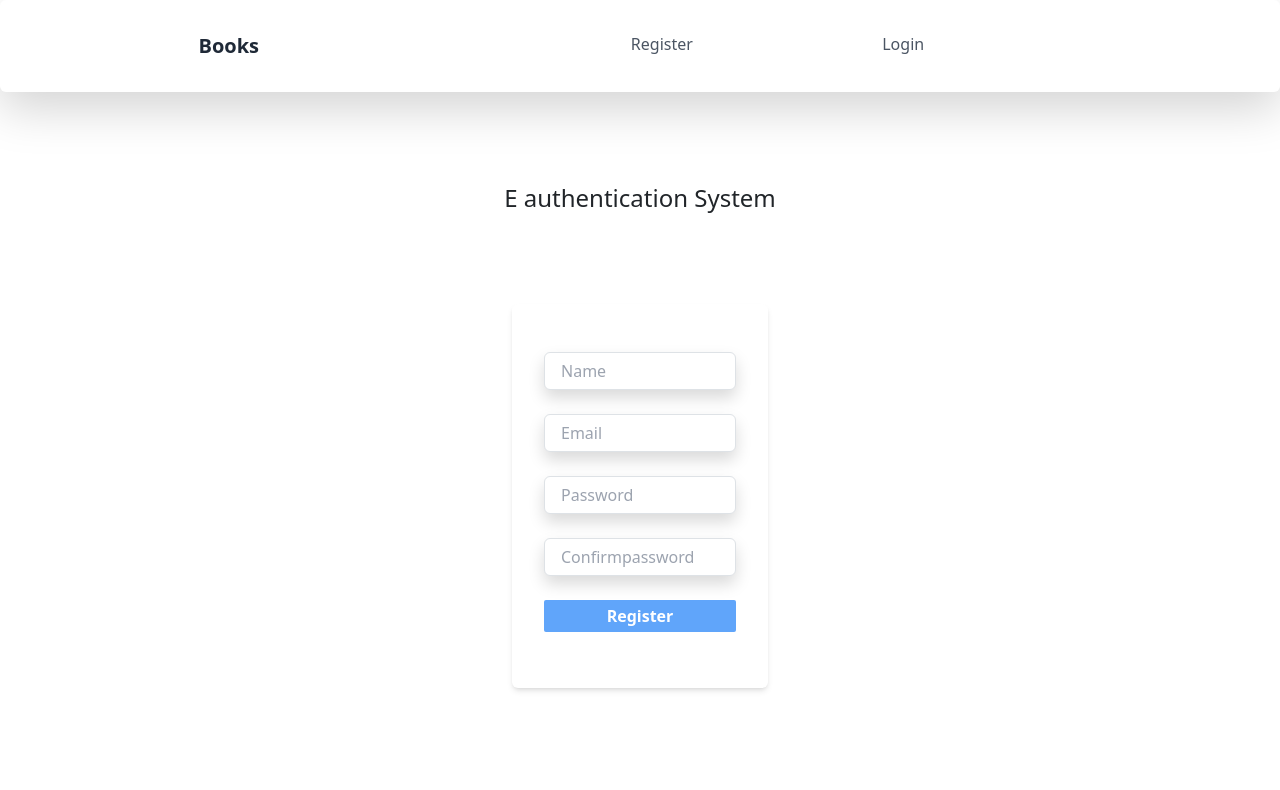
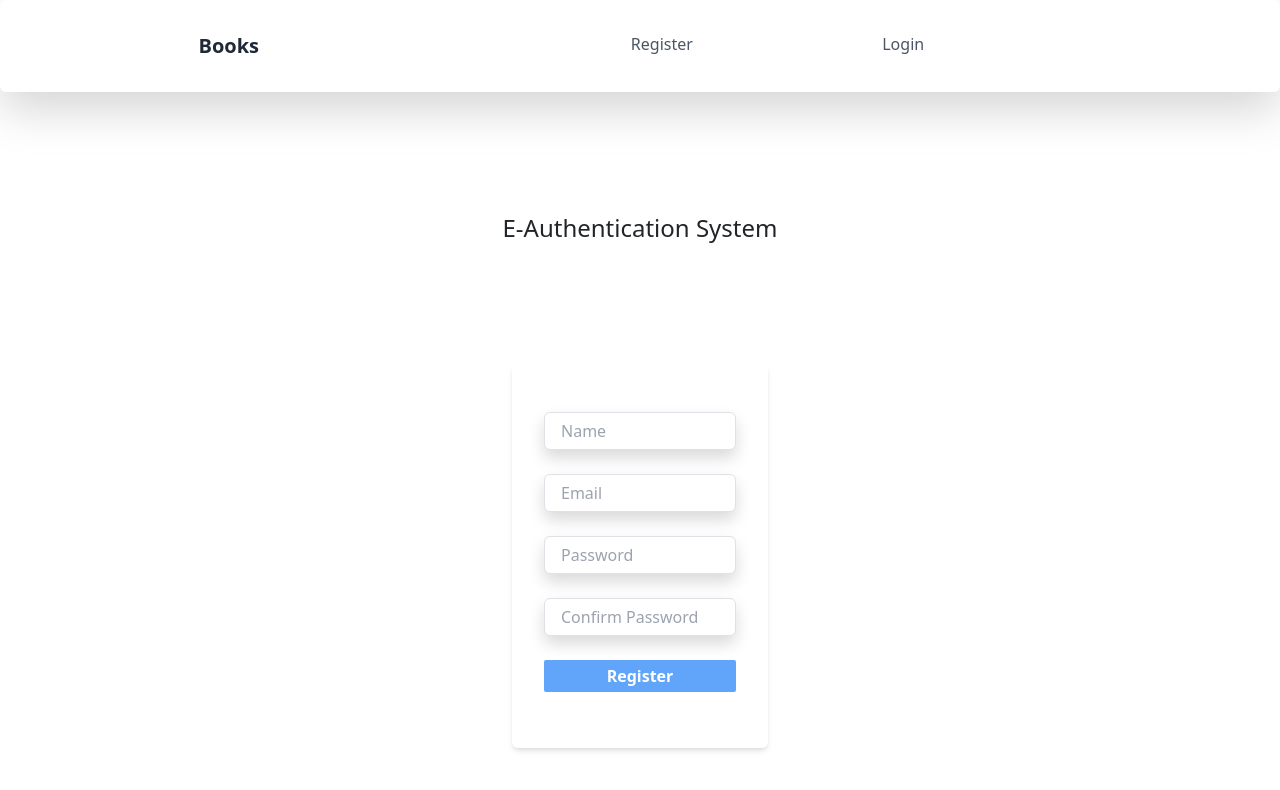
Before and after one commit to IamTarunG/E-authentication-System, a React (Create React App) app in the folder frontend/: page /signup in a window 1280 px wide. Shown: the top 790 px of the page. Built offline with nearby package versions, Linux system fonts and the light colour scheme.

Commit message:
Removed ToastContainer

```diff
--- a/frontend/src/pages/Dashboard.js
+++ b/frontend/src/pages/Dashboard.js
@@ -4,6 +4,7 @@ import { useNavigate } from "react-router-dom";
 import BookForm from "../components/BookForm";
 import { getBooks, deleteBook } from "../features/books/bookSlice";
 import Navbar from "../components/Navbar";
+import 'react-toastify/dist/ReactToastify.css';
 function Dashboard() {
 
   const dispatch = useDispatch();
@@ -14,6 +15,9 @@ function Dashboard() {
     if (!user) {
       navigate("/login");
     }
+    // if (isSuccess || user) {
+    //   toast('Logged In Successfully')
+    // }
     dispatch(getBooks());
   }, [navigate, books, isError, message, dispatch, user]);
 
--- a/frontend/src/pages/Login.js
+++ b/frontend/src/pages/Login.js
@@ -3,7 +3,7 @@ import { useDispatch, useSelector } from "react-redux";
 import { useNavigate } from "react-router-dom";
 import Navbar from "../components/Navbar";
 import { login, reset } from "../features/auth/authSlice";
-import { ToastContainer, toast } from 'react-toastify';
+import { toast } from 'react-toastify';
 import 'react-toastify/dist/ReactToastify.css';
 import Spinner from "../components/Spinner";
 function Login() {
@@ -40,7 +40,7 @@ function Login() {
     <>
       <Navbar />
       <div className="flex flex-col h-screen justify-evenly items-center">
-        <p className="text-2xl">E authentication System</p>
+        <p className="text-2xl">E-Authentication System</p>
         <div className="flex flex-col bg-white shadow-md rounded px-8 pt-6 pb-8 mb-4 h-72 justify-evenly w-1/5">
           <input
             type="text"
@@ -66,7 +66,6 @@ function Login() {
           </button>
         </div>
 
-        <ToastContainer />
       </div>
     </>
   );
--- a/frontend/src/pages/Signup.js
+++ b/frontend/src/pages/Signup.js
@@ -3,7 +3,7 @@ import { useDispatch, useSelector } from "react-redux";
 import { signup, reset } from "../features/auth/authSlice";
 import { useNavigate } from "react-router-dom";
 import Navbar from "../components/Navbar";
-import { ToastContainer, toast } from 'react-toastify';
+import { toast } from 'react-toastify';
 import 'react-toastify/dist/ReactToastify.css';
 import Spinner from "../components/Spinner";
 function Signup() {
@@ -57,7 +57,7 @@ function Signup() {
     <>
       <Navbar />
       <div className="flex flex-col h-screen justify-evenly items-center">
-        <p className="text-2xl">E authentication System</p>
+        <p className="text-2xl">E-Authentication System</p>
         <div className="flex flex-col bg-white shadow-md rounded px-8 pt-6 pb-8 mb-4 h-96 justify-evenly w-1/5">
           <input
             type="text"
@@ -84,7 +84,7 @@ function Signup() {
           />
           <input
             type="password"
-            placeholder="Confirmpassword"
+            placeholder="Confirm Password"
             onChange={(e) =>
               setFromData({ ...formData, cpassword: e.target.value })
             }
@@ -98,7 +98,6 @@ function Signup() {
             Register
           </button>
         </div>
-        <ToastContainer />
       </div>
     </>
   );
--- a/frontend/src/pages/Verify.js
+++ b/frontend/src/pages/Verify.js
@@ -34,6 +34,7 @@ function Verify(props) {
     const verifyUser = () => {
         if (otpResp.otp === props.otp && props.result === user.email) {
             navigate('/', { replace: false })
+            toast('Logged in Successfully')
         }
         else {
             console.log('Wrong QRcode or otp')
--- a/frontend/src/pages/qrcode.js
+++ b/frontend/src/pages/qrcode.js
@@ -25,7 +25,7 @@ function App(props) {
         if (isSuccess || otpResp) {
             console.log(otpResp)
 
-
+            dispatch(reset())
 
         }
         dispatch(reset());
```
